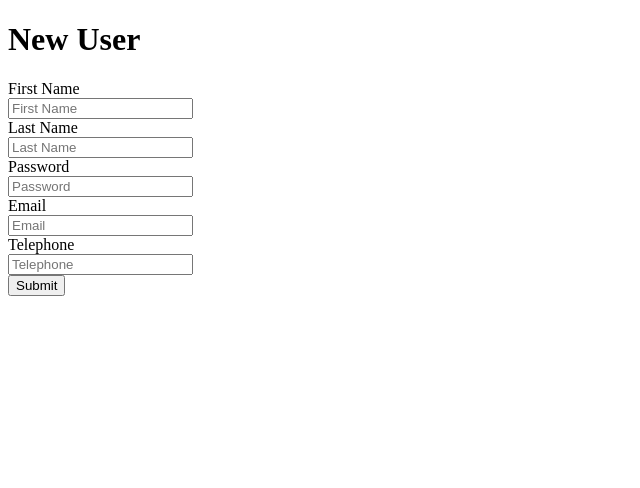
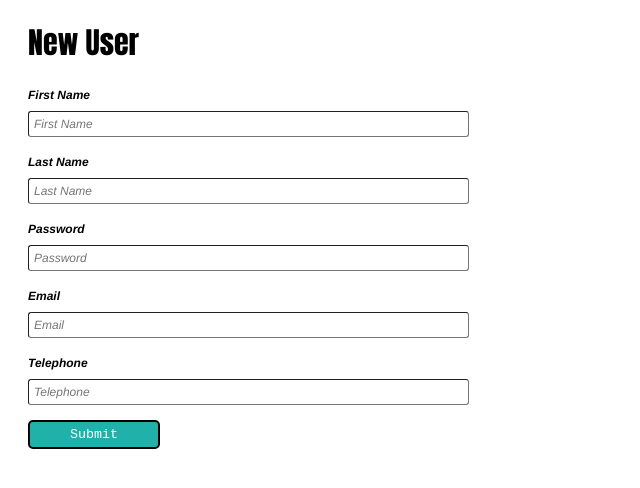
Before and after one commit to JeromeCameron/info2180-project3, a PHP site: page /addUser.html in a window 1280 px wide. Shown: the top 488 px of the page, without its empty margins (0-640 px from the left). Run offline with PHP 8.4, Linux system fonts and the light colour scheme; some libraries are stand-ins or nearby versions.

Commit message:
added style to user and job forms

```diff
--- a/addJob.html
+++ b/addJob.html
@@ -3,6 +3,9 @@
 <html>
     <head>
         <title>Add Job</title>
+         <link href="forms.css" type="text/css" rel="stylesheet"/>
+        <script src="https://code.jquery.com/jquery-3.1.1.min.js"></script>
+		<script src="addJob.js" type="text/javascript"></script>
     </head>
     <body>
 
--- a/addUser.html
+++ b/addUser.html
@@ -3,6 +3,9 @@
 <html>
     <head>
         <title>New User Signup</title>
+         <link href="forms.css" type="text/css" rel="stylesheet"/>
+        <script src="https://code.jquery.com/jquery-3.1.1.min.js"></script>
+		<script src="addUser.js" type="text/javascript"></script>
     </head>
     <body>
 
--- a/dashboard.html
+++ b/dashboard.html
@@ -1,9 +1,11 @@
 <!DOCTYPE html>
 <html>
     <head>
-        <title> </title>
+        <title>Dashboard</title>
     </head>
     <body>
+        <h1>Dasboard</h1>
+        <h2>Available Jobs</h2>
 
     </body>
 </html>
--- /dev/null
+++ b/forms.css
@@ -0,0 +1,39 @@
+#main{
+    padding-left: 20px;
+}
+
+h1{
+    font-family: Impact, Charcoal, sans-serif;
+    font-weight: lighter;
+    font-size: 30px;
+}
+
+label, input[placeholder]{
+    font-family: Helvetica, sans-serif;
+    font-size: 12px;
+    font-style: italic;
+}
+
+label{
+    font-weight: bold;
+}
+
+input{
+    border-radius: 3px;
+    padding: 5px 300px 5px 5px;
+    text-align: left;
+    border-width: 1.5px;
+    margin-bottom: 15px;
+    margin-top: 8px;
+
+}
+
+button{
+    border-radius: 5px;
+    padding: 5px 40px;
+    background-color: #20B2AA;
+    color: white;
+    font-family: "Courier New", Courier, monospace;
+    border-style: solid;
+    cursor: pointer;
+}
--- a/index.css
+++ b/index.css
@@ -58,3 +58,8 @@ iframe{
 iframe[seamless] {
     display: block;
 }
+
+img{
+    height: 30px;
+    width: 30px;
+}
```
Also changed, not shown: index.html (+7 -3 lines), logout.html (added, +12 -0 lines), Images/addJob.png (added), Images/addUser.png (added), Images/home.png (added), Images/logout.png (added), Proposed Layout.png (added).
